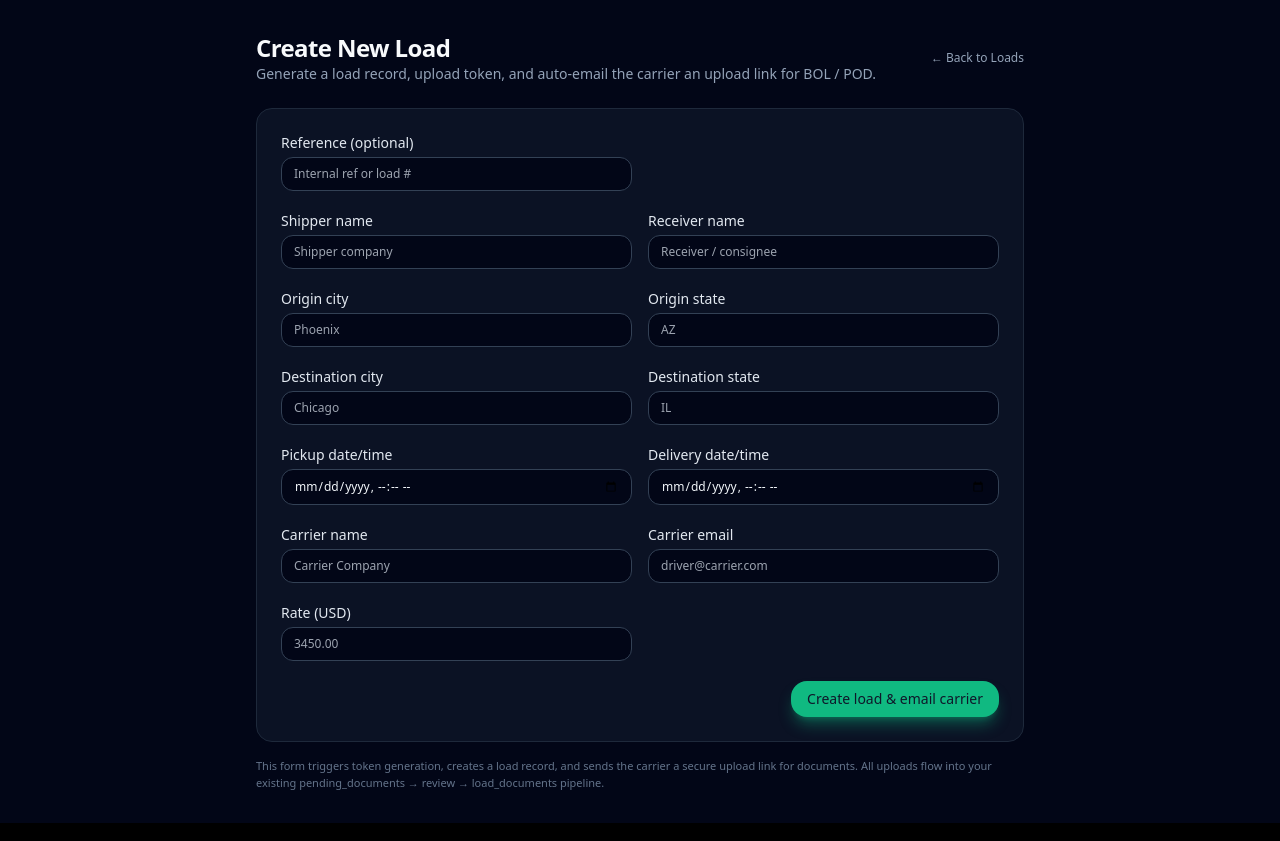
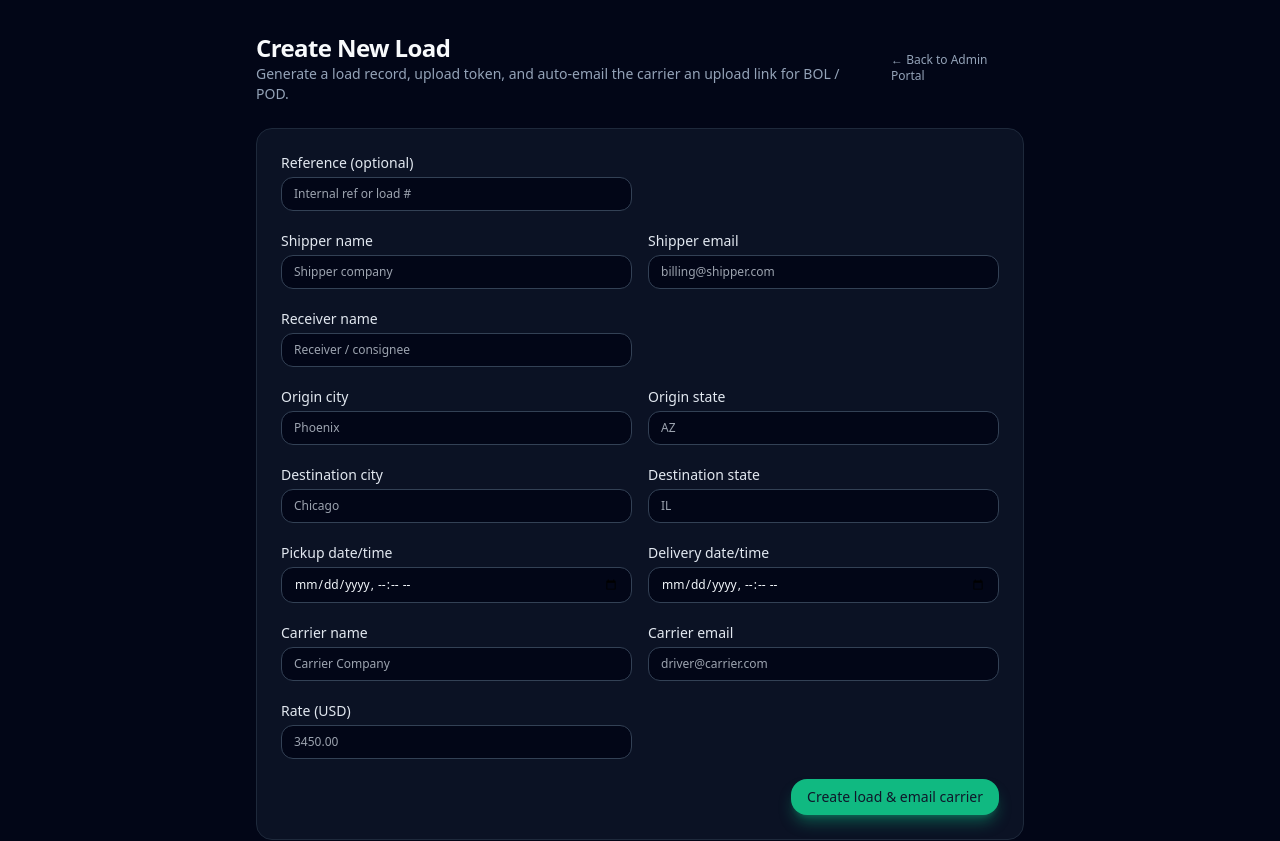
Before and after one commit to deadheadzerohq-maker/w9, a Next.js app: page /admin/loads/new in a window 1280 px wide. Shown: the top 841 px of the page. Built offline with nearby package versions, Linux system fonts and the light colour scheme; no server answers.

Commit message:
Update page.tsx

```diff
--- a/app/admin/loads/new/page.tsx
+++ b/app/admin/loads/new/page.tsx
@@ -7,15 +7,16 @@ import Link from "next/link";
 
 type CreateResponse = {
   ok: boolean;
-  load?: any;
-  uploadLink?: string;
-  emailError?: string;
+  loadId?: string | number;
+  token?: string;
+  uploadUrl?: string;
   error?: string;
 };
 
 export default function NewLoadPage() {
   const [reference, setReference] = useState("");
   const [shipperName, setShipperName] = useState("");
+  const [shipperEmail, setShipperEmail] = useState("");
   const [receiverName, setReceiverName] = useState("");
   const [originCity, setOriginCity] = useState("");
   const [originState, setOriginState] = useState("");
@@ -41,6 +42,7 @@ export default function NewLoadPage() {
       const payload = {
         reference: reference || null,
         shipperName: shipperName || null,
+        shipperEmail: shipperEmail || null,
         receiverName: receiverName || null,
         originCity: originCity || null,
         originState: originState || null,
@@ -59,7 +61,10 @@ export default function NewLoadPage() {
         body: JSON.stringify(payload),
       });
 
-      const json: CreateResponse = await res.json();
+      const json: CreateResponse = await res.json().catch(() => ({
+        ok: false,
+        error: "Failed to parse response",
+      }));
 
       if (!res.ok || !json.ok) {
         throw new Error(json.error || "Failed to create load");
@@ -73,13 +78,6 @@ export default function NewLoadPage() {
       setSubmitting(false);
     }
   };
-
-  // Handle both uploadLink on the top-level and upload_link on the load row
-  const uploadUrl =
-    result?.uploadLink ||
-    (result?.load?.upload_link as string | undefined) ||
-    undefined;
-  const token = (result?.load?.token as string | undefined) || undefined;
 
   return (
     <div className="min-h-screen bg-slate-950 text-slate-50 px-4 py-8">
@@ -95,10 +93,10 @@ export default function NewLoadPage() {
             </p>
           </div>
           <Link
-            href="/admin/loads"
+            href="/admin"
             className="text-xs text-slate-400 hover:text-emerald-300"
           >
-            ← Back to Loads
+            ← Back to Admin Portal
           </Link>
         </header>
 
@@ -109,34 +107,31 @@ export default function NewLoadPage() {
             </div>
           )}
 
-          {result?.ok && uploadUrl && (
+          {result?.ok && result.uploadUrl && (
             <div className="mb-4 text-xs rounded-xl border border-emerald-500/50 bg-emerald-500/10 text-emerald-100 px-3 py-2 space-y-1">
               <div className="font-semibold">Load created successfully.</div>
               <div>
                 Upload link for carrier:{" "}
                 <a
-                  href={uploadUrl}
+                  href={result.uploadUrl}
                   target="_blank"
                   rel="noopener noreferrer"
                   className="underline"
                 >
-                  {uploadUrl}
+                  {result.uploadUrl}
                 </a>
               </div>
-              {token && (
+              {result.token && (
                 <div>
                   Admin view for this token:{" "}
                   <Link
-                    href={`/admin/load-docs/${encodeURIComponent(token)}`}
+                    href={`/admin/load-docs/${encodeURIComponent(
+                      result.token,
+                    )}`}
                     className="underline"
                   >
                     open in Document Ops
                   </Link>
-                </div>
-              )}
-              {result.emailError && (
-                <div className="text-amber-200">
-                  Email note: {result.emailError}
                 </div>
               )}
             </div>
@@ -165,8 +160,23 @@ export default function NewLoadPage() {
                   onChange={(e) => setShipperName(e.target.value)}
                   className="rounded-xl bg-slate-950 border border-slate-700 px-3 py-2 text-xs text-slate-100 focus:outline-none focus:border-emerald-400"
                   placeholder="Shipper company"
+                  required
                 />
               </label>
+              <label className="flex flex-col gap-1">
+                <span className="text-slate-200">Shipper email</span>
+                <input
+                  type="email"
+                  value={shipperEmail}
+                  onChange={(e) => setShipperEmail(e.target.value)}
+                  className="rounded-xl bg-slate-950 border border-slate-700 px-3 py-2 text-xs text-slate-100 focus:outline-none focus:border-emerald-400"
+                  placeholder="billing@shipper.com"
+                  required
+                />
+              </label>
+            </div>
+
+            <div className="grid grid-cols-1 md:grid-cols-2 gap-4">
               <label className="flex flex-col gap-1">
                 <span className="text-slate-200">Receiver name</span>
                 <input
```
